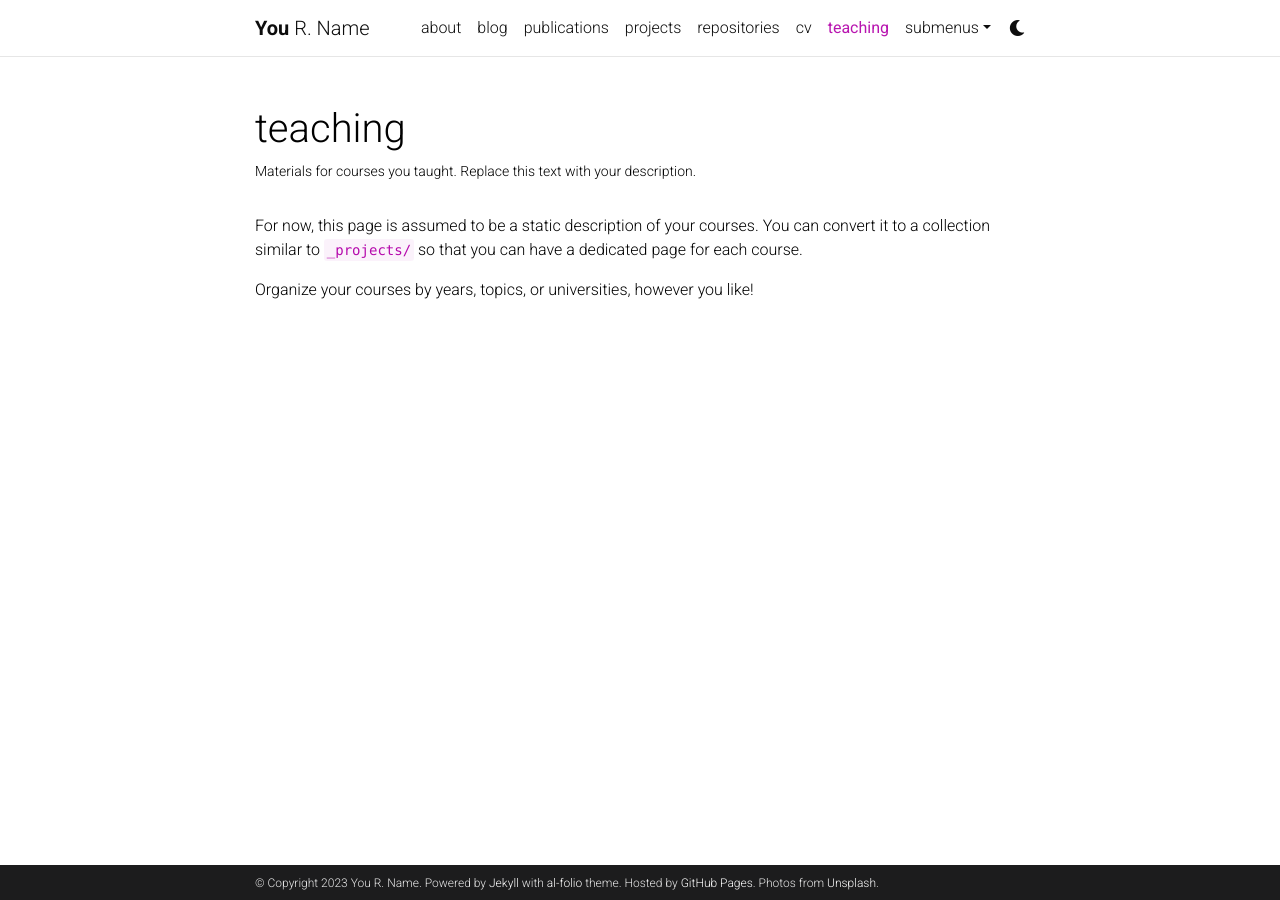
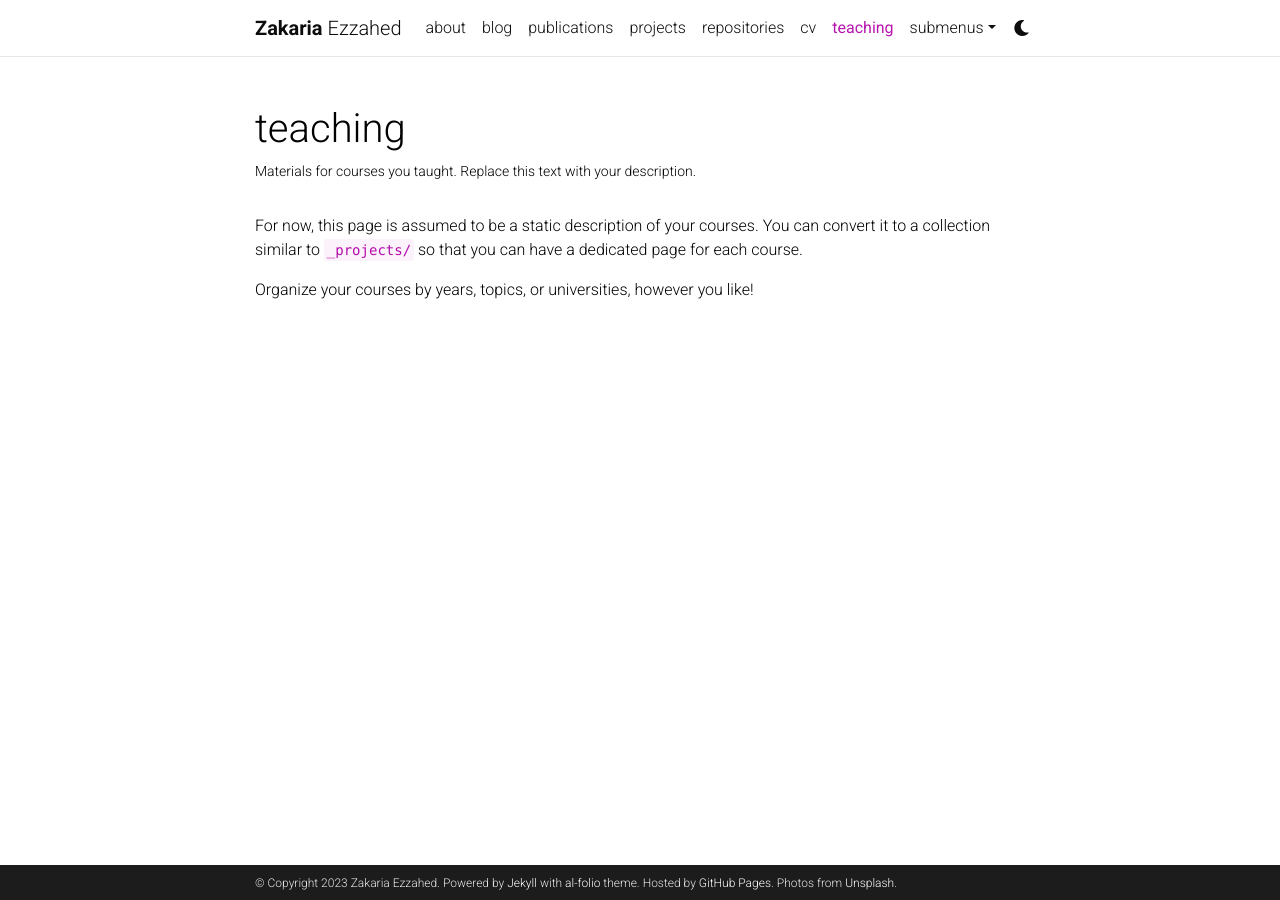
Before and after one commit to Aisthetic/aisthetic.github.io, a Jekyll site: the page built from _pages/teaching.md, in a window 1280 px wide. Built offline with Jekyll 4.4.1, drawn with Linux system fonts in a browser that asks for light colours; comment, search, counter and statistics services are not loaded; a style sheet for code colours, icons or effects is not loaded.

Commit message:
Updated changes to environment

```diff
--- a/Gemfile
+++ b/Gemfile
@@ -1,5 +1,6 @@
 source 'https://rubygems.org'
 group :jekyll_plugins do
+    gem 'wdm', '>= 0.1.0'
     gem 'classifier-reborn'
     gem 'jekyll'
     gem 'jekyll-archives'
--- a/_config.yml
+++ b/_config.yml
@@ -3,9 +3,9 @@
 # -----------------------------------------------------------------------------
 
 title: blank # the website title (if blank, full name will be used instead)
-first_name: You
-middle_name: R.
-last_name: Name
+first_name: Zakaria
+middle_name:
+last_name: Ezzahed
 email: you@example.com
 description: > # the ">" symbol means to ignore newlines until "footer_text:"
   A simple, whitespace theme for academics. Based on [*folio](https://github.com/bogoli/-folio) design.
@@ -18,7 +18,7 @@
 lang: en # the language of your site (for example: en, fr, cn, ru, etc.)
 icon: ⚛️  # the emoji used as the favicon (alternatively, provide image name in /assets/img/)
 
-url: https://alshedivat.github.io # the base hostname & protocol for your site
+url: https://aisthetic.github.io # the base hostname & protocol for your site
 baseurl: /al-folio # the subpath of your site, e.g. /blog/
 last_updated: false # set to true if you want to display last updated in the footer
 impressum_path:  # set to path to include impressum link in the footer, use the same path as permalink in a page, helps to conform with EU GDPR
@@ -322,7 +322,7 @@
 # -----------------------------------------------------------------------------
 
 imagemagick:
-  enabled: true # enables responsive images for your site (recommended, see https://github.com/alshedivat/al-folio/issues/537)
+  enabled: false # enables responsive images for your site (recommended, see https://github.com/alshedivat/al-folio/issues/537)
   widths:
     - 480
     - 800
```
Also changed, not shown: _pages/about.md (+1 -1 lines).
